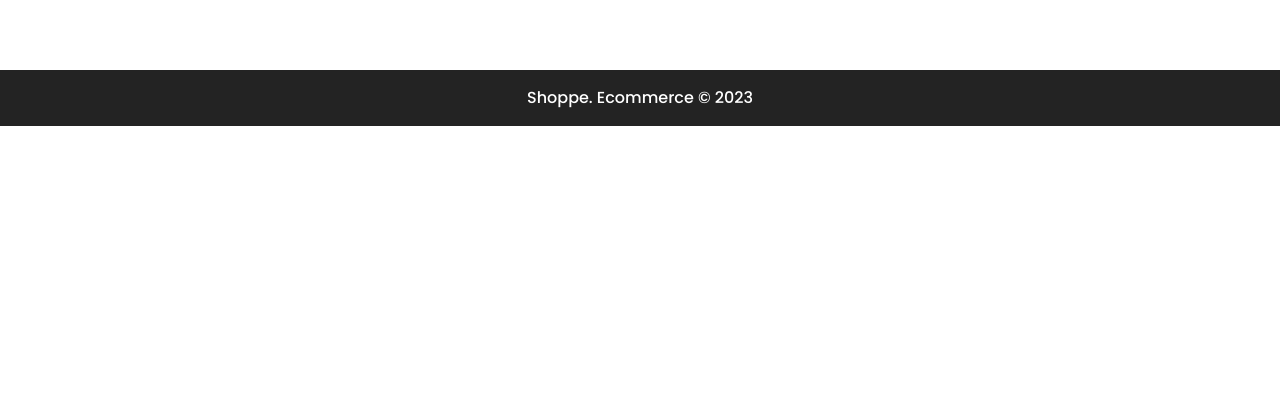
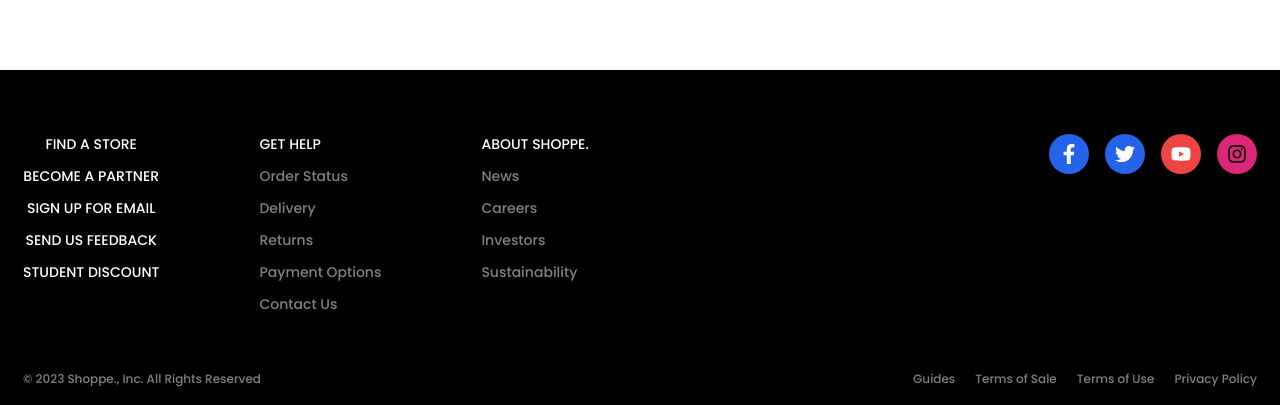
Before and after one commit to Vsaluja/Ecom, a React (Vite) app in the folder Frontend/: page / in a window 1280 px wide. Shown: the part 1403-1808 px from the top of the page. Before the commit the page ends 1529 px from the top, so only its background shows below. Built offline with nearby package versions, Linux system fonts and the light colour scheme; no server answers.

Commit message:
Updated footer and fixed UI

```diff
--- a/Frontend/src/Components/Carousel/Style.scss
+++ b/Frontend/src/Components/Carousel/Style.scss
@@ -7,7 +7,7 @@
 
     &::-webkit-scrollbar-thumb {
         /* Color of the scrollbar thumb */
-        background: #888;
+        background: #e0e0e0;
         // background: transparent;
         border-radius: 4px;
         height: 2px;
--- a/Frontend/src/Components/Footer/Footer.jsx
+++ b/Frontend/src/Components/Footer/Footer.jsx
@@ -1,18 +1,140 @@
 import React from 'react'
 import './Footer.scss';
 import Container from '../Container/Container';
-
+import { FaFacebookF, FaTwitter, FaYoutube, FaInstagram } from "react-icons/fa";
+import { Link } from 'react-router-dom';
 
 const Footer = () => {
 
     // #232323
     return (
-        <div className='footer  bg-[#232323] text-white tex-lg '>
-            <Container>
+        // <div className='footer  bg-[#232323] text-white tex-lg '>
+        //     <Container>
 
-                <p className='text-center py-2'>Shoppe. Ecommerce &copy; 2023</p>
+        //         <p className='text-center py-2'>Shoppe. Ecommerce &copy; 2023</p>
+        //     </Container>
+        // </div>
+
+        <footer className="bg-black text-white pt-14 pb-3">
+            <Container className="flex justify-between flex-col md:flex-row gap-[50px] md:gap-0">
+                {/* LEFT START */}
+                <div className="flex gap-[50px] md:gap-[75px] lg:gap-[100px]   flex-col md:flex-row">
+                    {/* MENU START */}
+                    <div className="flex flex-col items-center gap-3 shrink-0">
+                        <div className="font-oswald font-medium uppercase text-sm cursor-pointer">
+                            Find a store
+                        </div>
+                        <div className="font-oswald font-medium uppercase text-sm cursor-pointer">
+                            become a partner
+                        </div>
+                        <div className="font-oswald font-medium uppercase text-sm cursor-pointer">
+                            sign up for email
+                        </div>
+                        <div className="font-oswald font-medium uppercase text-sm cursor-pointer">
+                            send us feedback
+                        </div>
+                        <div className="font-oswald font-medium uppercase text-sm cursor-pointer">
+                            student discount
+                        </div>
+                    </div>
+                    {/* MENU END */}
+
+                    {/* NORMAL MENU START */}
+                    <div className="flex justify-center gap-[50px] md:gap-[75px] lg:gap-[100px] shrink-0">
+                        {/* MENU START */}
+                        <div className="flex flex-col gap-3">
+                            <div className="font-oswald font-medium uppercase text-sm">
+                                get help
+                            </div>
+                            <div className="text-sm text-white/[0.5] hover:text-white cursor-pointer">
+                                Order Status
+                            </div>
+                            <div className="text-sm text-white/[0.5] hover:text-white cursor-pointer">
+                                Delivery
+                            </div>
+                            <div className="text-sm text-white/[0.5] hover:text-white cursor-pointer">
+                                Returns
+                            </div>
+                            <div className="text-sm text-white/[0.5] hover:text-white cursor-pointer">
+                                Payment Options
+                            </div>
+                            <div className="text-sm text-white/[0.5] hover:text-white cursor-pointer">
+                                Contact Us
+                            </div>
+                        </div>
+                        {/* MENU END */}
+
+                        {/* MENU START */}
+                        <div className="flex flex-col gap-3">
+                            <div className="font-oswald font-medium uppercase text-sm">
+                                About Shoppe.
+                            </div>
+                            <div className="text-sm text-white/[0.5] hover:text-white cursor-pointer">
+                                News
+                            </div>
+                            <div className="text-sm text-white/[0.5] hover:text-white cursor-pointer">
+                                Careers
+                            </div>
+                            <div className="text-sm text-white/[0.5] hover:text-white cursor-pointer">
+                                Investors
+                            </div>
+                            <div className="text-sm text-white/[0.5] hover:text-white cursor-pointer">
+                                Sustainability
+                            </div>
+                        </div>
+                        {/* MENU END */}
+                    </div>
+                    {/* NORMAL MENU END */}
+                </div>
+                {/* LEFT END */}
+
+                {/* RIGHT START */}
+                <div className="flex gap-4 justify-center md:justify-start">
+                    <div
+                        className="w-10 h-10 rounded-full bg-blue-600 flex items-center justify-center text-black hover:bg-blue-700 duration-300 cursor-pointer"
+                    >
+                        <FaFacebookF size={20} className='text-white' />
+                    </div>
+                    <div
+
+                        className="w-10 h-10 rounded-full bg-blue-500 flex items-center justify-center text-black bg-blue-600 duration-300 cursor-pointer"
+                    >
+                        <FaTwitter size={20} className='text-white' />
+                    </div>
+                    <div className="w-10 h-10 rounded-full bg-red-500 flex items-center justify-center text-black hover:bg-red-600 cursor-pointer duration-300">
+                        <FaYoutube size={20} className='text-white' />
+                    </div>
+                    <div className="w-10 h-10 rounded-full bg-pink-600 flex items-center justify-center text-black hover:bg-pink-700 duration-300 cursor-pointer">
+                        <FaInstagram size={20} className='text-black' />
+                    </div>
+                </div>
+                {/* RIGHT END */}
             </Container>
-        </div>
+            <Container className="flex justify-between mt-10 flex-col md:flex-row gap-[10px] md:gap-0">
+                {/* LEFT START */}
+                <div className="text-[12px] text-white/[0.5] hover:text-white cursor-pointer text-center md:text-left">
+                    © 2023 Shoppe., Inc. All Rights Reserved
+                </div>
+                {/* LEFT END */}
+
+                {/* RIGHT START */}
+                <div className="flex gap-2 md:gap-5 text-center md:text-left flex-wrap justify-center">
+                    <div className="text-[12px] text-white/[0.5] hover:text-white cursor-pointer">
+                        Guides
+                    </div>
+                    <div className="text-[12px] text-white/[0.5] hover:text-white cursor-pointer">
+                        Terms of Sale
+                    </div>
+                    <div className="text-[12px] text-white/[0.5] hover:text-white cursor-pointer">
+                        Terms of Use
+                    </div>
+                    <div className="text-[12px] text-white/[0.5] hover:text-white cursor-pointer">
+                        Privacy Policy
+                    </div>
+                </div>
+                {/* RIGHT END */}
+            </Container>
+        </footer>
     )
 }
 
--- a/Frontend/src/Pages/RegisterAndLogin/Login.jsx
+++ b/Frontend/src/Pages/RegisterAndLogin/Login.jsx
@@ -43,9 +43,9 @@ const Login = () => {
     }
     // #FCE3FE
     return (
-        <div className={`flex-grow flex  justify-center items-center px-[40px] bg-[color:var(--ecom-login-bg)] `}>
+        <div className={`min-h-[calc(100vh-80px)] flex justify-center items-center px-[40px] bg-[color:var(--ecom-login-bg)] `}>
 
-            <Container className={`m-6  flex justify-center p-2`}>
+            <Container className={`m-6 flex-1 flex justify-center p-2`}>
                 <form className={`registerForm bg-white flex flex-col gap-4 shadow-2xl p-10 rounded w-96`}>
                     <h2 className={`text-4xl font-bold mb-4`}>Sign In</h2>
 
--- a/Frontend/src/Pages/RegisterAndLogin/Register.jsx
+++ b/Frontend/src/Pages/RegisterAndLogin/Register.jsx
@@ -39,8 +39,8 @@ const Register = () => {
     }
 
     return (
-        <div className='flex-grow py-[20px] px-[40px] bg-[color:var(--ecom-login-bg)] '>
-            <Container className={`m-6 flex justify-center p-2`}>
+        <div className='min-h-[calc(100vh-80px)] py-[20px] px-[40px] bg-[color:var(--ecom-login-bg)] '>
+            <Container className={`m-6 flex-grow flex justify-center p-2`}>
                 <form className={`registerForm bg-white flex flex-col gap-4 shadow-2xl p-10 rounded w-96`}>
                     <h2 className={`text-4xl font-bold mb-4`}>Sign up</h2>
                     <input
```
Also changed, not shown: Frontend/src/Pages/Cart/Cart.jsx (+4 -4 lines).
